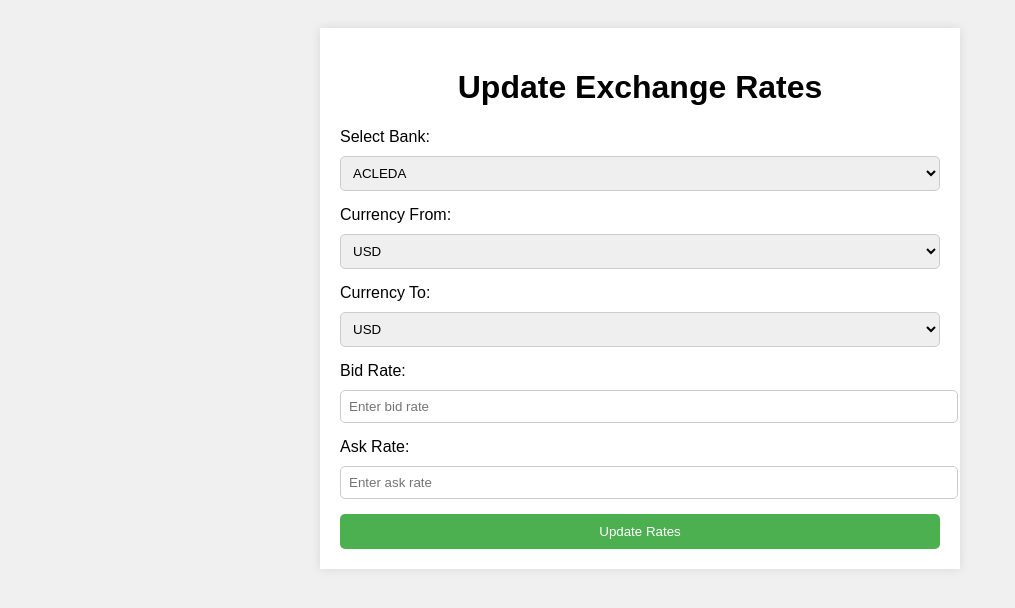
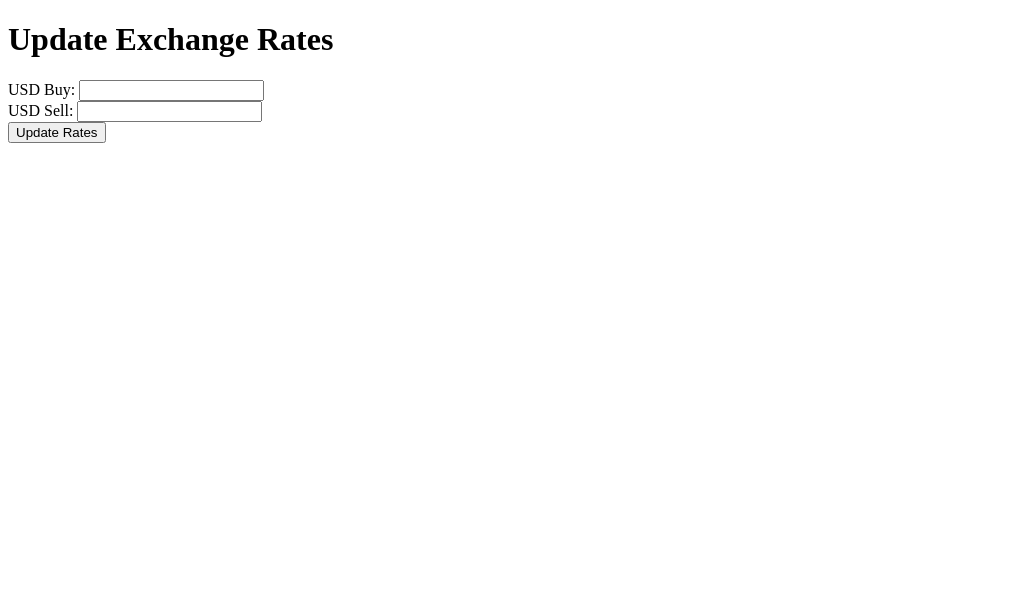
Before and after one commit to daborey/khmercurrencyexchange, a plain HTML site: page updateRates.html in a window 1280 px wide. Shown: the whole page, without its empty margins (0-1015 px from the left). Drawn offline with Linux system fonts and the light colour scheme.

Commit message:
update v11

```diff
--- a/updateRates.html
+++ b/updateRates.html
@@ -4,134 +4,54 @@
     <meta charset="UTF-8">
     <meta name="viewport" content="width=device-width, initial-scale=1.0">
     <title>Update Exchange Rates</title>
-  <style>
-    body {
-      font-family: Arial, sans-serif;
-      padding: 20px;
-      background-color: #f0f0f0;
-    }
-    .container {
-      width: 100%;
-      max-width: 600px;
-      margin: 0 auto;
-      background-color: #fff;
-      padding: 20px;
-      box-shadow: 0 0 10px rgba(0, 0, 0, 0.1);
-    }
-    h1 {
-      text-align: center;
-    }
-    label {
-      display: block;
-      margin-bottom: 10px;
-    }
-    input, select {
-      width: 100%;
-      padding: 8px;
-      margin-bottom: 15px;
-      border: 1px solid #ccc;
-      border-radius: 5px;
-    }
-    button {
-      background-color: #4CAF50;
-      color: white;
-      padding: 10px 20px;
-      border: none;
-      border-radius: 5px;
-      cursor: pointer;
-      width: 100%;
-    }
-    button:hover {
-      background-color: #45a049;
-    }
-    .message {
-      color: green;
-      font-size: 18px;
-      text-align: center;
-      display: none;
-    }
-  </style>
 </head>
 <body>
-
-  <div class="container">
     <h1>Update Exchange Rates</h1>
     <form id="updateForm">
-      <label for="bank">Select Bank:</label>
-      <select id="bank">
-        <option value="ACLEDA">ACLEDA</option>
-        <option value="ABA">ABA</option>
-        <option value="Wing">Wing</option>
-      </select>
-
-      <label for="currencyFrom">Currency From:</label>
-      <select id="currencyFrom">
-        <option value="USD">USD</option>
-        <option value="KHR">KHR</option>
-        <option value="CNY">CNY</option>
-      </select>
-
-      <label for="currencyTo">Currency To:</label>
-      <select id="currencyTo">
-        <option value="USD">USD</option>
-        <option value="KHR">KHR</option>
-        <option value="CNY">CNY</option>
-      </select>
-
-      <label for="bidRate">Bid Rate:</label>
-      <input type="number" id="bidRate" placeholder="Enter bid rate" required>
-
-      <label for="askRate">Ask Rate:</label>
-      <input type="number" id="askRate" placeholder="Enter ask rate" required>
-
-      <button type="submit">Update Rates</button>
+        <label for="usd-buy">USD Buy:</label>
+        <input type="text" id="usd-buy" name="usd-buy" required>
+        <br>
+        <label for="usd-sell">USD Sell:</label>
+        <input type="text" id="usd-sell" name="usd-sell" required>
+        <br>
+        <button type="button" onclick="triggerUpdate()">Update Rates</button>
     </form>
 
-    <div class="message" id="message">Exchange rates updated successfully!</div>
-  </div>
-
     <script>
-    document.getElementById('updateForm').addEventListener('submit', function(event) {
-      event.preventDefault();
-
-      const bank = document.getElementById('bank').value;
-      const currencyFrom = document.getElementById('currencyFrom').value;
-      const currencyTo = document.getElementById('currencyTo').value;
-      const bidRate = parseFloat(document.getElementById('bidRate').value);
-      const askRate = parseFloat(document.getElementById('askRate').value);
-
-      if (isNaN(bidRate) || isNaN(askRate)) {
-        alert('Please enter valid rates');
-        return;
+        async function triggerUpdate() {
+            const data = {
+                banks: [
+                    {
+                        name: "Bank1",
+                        buy: document.getElementById("usd-buy").value,
+                        sell: document.getElementById("usd-sell").value
                     }
-
-      const data = {
-        bank,
-        currencyFrom,
-        currencyTo,
-        bidRate,
-        askRate
+                ]
             };
 
-      // Send POST request to update the data.json file
-      fetch('/updateRates', {
+            try {
+                const response = await fetch('https://api.github.com/repos/daborey/khmercurrencyexchange/dispatches', {
                     method: 'POST',
-        headers: { 'Content-Type': 'application/json' },
-        body: JSON.stringify(data)
+                    headers: {
+                        'Accept': 'application/vnd.github.v3+json',
+                        'Content-Type': 'application/json',
+                    },
+                    body: JSON.stringify({
+                        event_type: 'update_exchange_rates',
+                        client_payload: { data }
                     })
-      .then(response => response.json())
-      .then(data => {
-        if (data.success) {
-          document.getElementById('message').style.display = 'block';
+                });
+
+                if (response.ok) {
+                    alert("Exchange rates update triggered successfully!");
                 } else {
-          alert('Failed to update rates');
+                    alert("Failed to trigger update.");
                 }
-      })
-      .catch(error => {
-        console.error('Error:', error);
-        alert('Error updating rates');
-      });
-    });
+            } catch (error) {
+                console.error("Error:", error);
+                alert("An error occurred. Please try again.");
+            }
+        }
     </script>
 </body>
 </html>
```
Also changed, not shown: 1 other file. Lines whose indentation alone changed are shown as unchanged.
